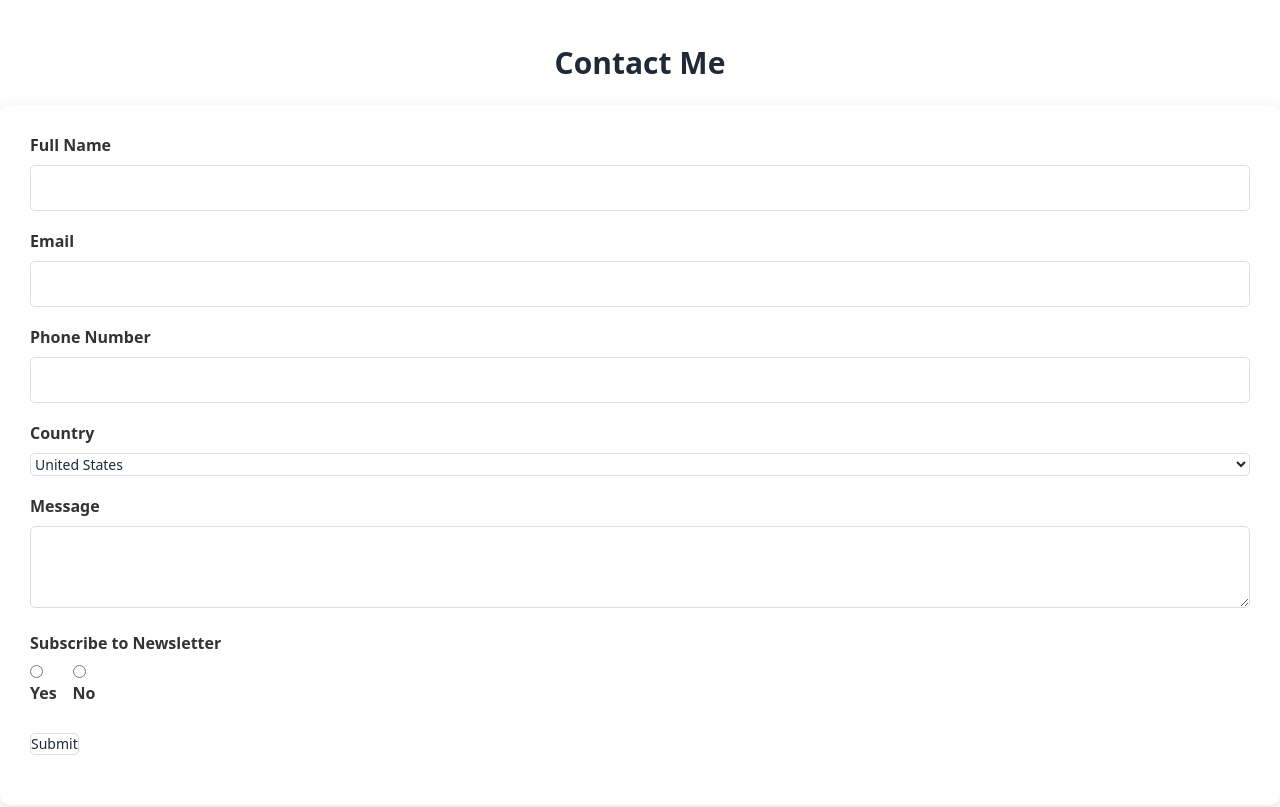
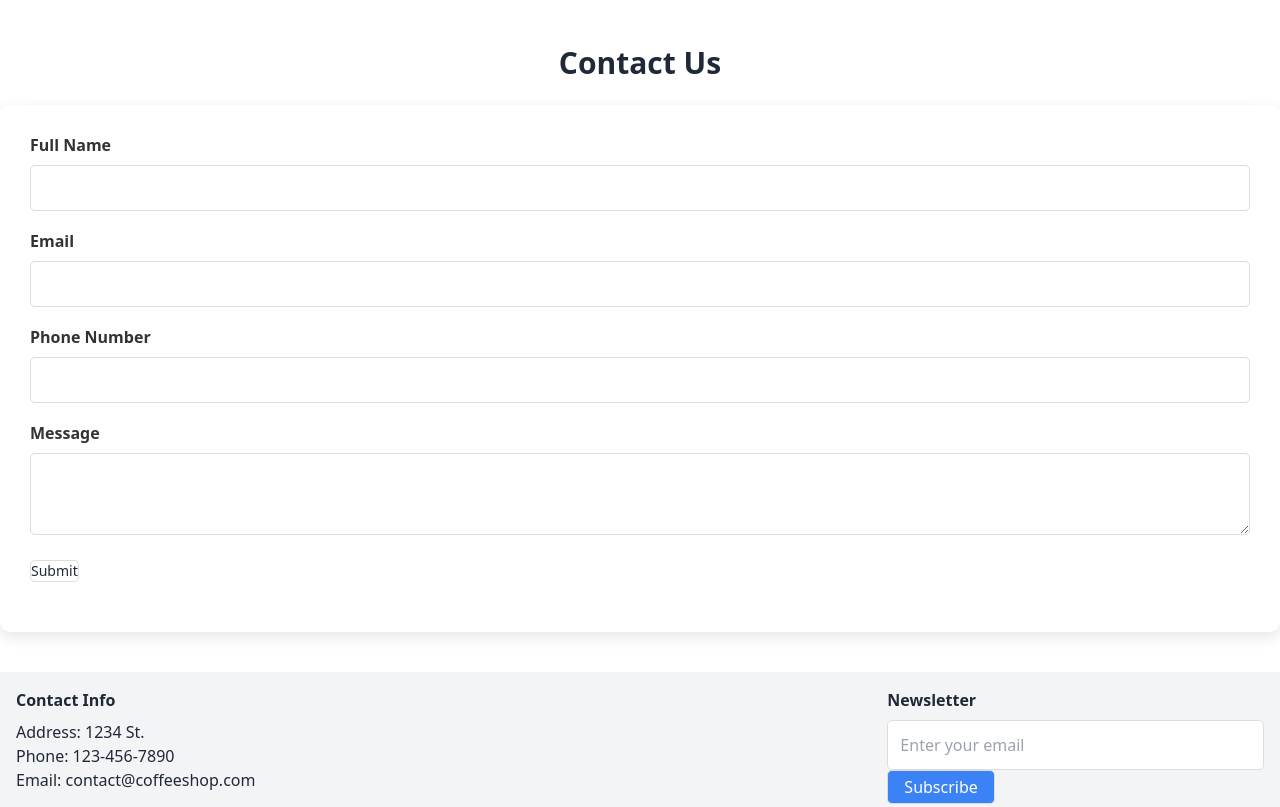
Before and after one commit to programmer22/coffee-website, a website: page index.html in a window 1280 px wide. Shown: the part 2702-3509 px from the top of the page. Drawn offline with nearby package versions, Linux system fonts and the light colour scheme.

Commit message:
Made form more compact

```diff
--- a/index.html
+++ b/index.html
@@ -513,7 +513,7 @@ button {
 
       <!-- Contact Section -->
     <div class="container mx-auto pb-10">
-        <h1 class="text-3xl font-bold text-center mb-6">Contact Me</h1>
+        <h1 class="text-3xl font-bold text-center mb-6">Contact Us</h1>
         <form action="https://formspree.io/f/mpzgjkak" method="POST" class="form">
             <div class="form-group">
                 <label for="name">Full Name</label>
@@ -528,31 +528,8 @@ button {
                 <input type="tel" id="phone" name="phone" required>
             </div>
             <div class="form-group">
-                <label for="country">Country</label>
-                <select id="country" name="country">
-                    <option value="us">United States</option>
-                    <option value="ca">Canada</option>
-                    <option value="uk">United Kingdom</option>
-                    <option value="au">Australia</option>
-                </select>
-            </div>
-            <div class="form-group">
                 <label for="message">Message</label>
                 <textarea id="message" name="message" rows="4"></textarea>
-            </div>
-            <div class="form-group">
-                <label for="subscribe-yes">Subscribe to Newsletter</label>
-                <div class="flex gap-4">
-                    <div class="block">
-                        <input type="radio" id="subscribe-yes" name="subscribe" value="yes">
-                        <label for="subscribe-yes">Yes</label>
-                    </div>
-
-                    <div class="block">
-                        <input type="radio" id="subscribe-no" name="subscribe" value="no">
-                        <label for="subscribe-no">No</label>
-                    </div>
-                </div>
             </div>
             <div class="form-group">
                 <button type="submit">Submit</button>
```
